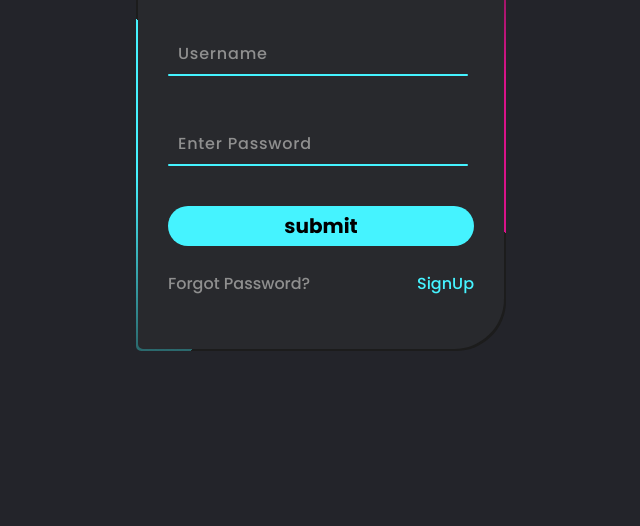
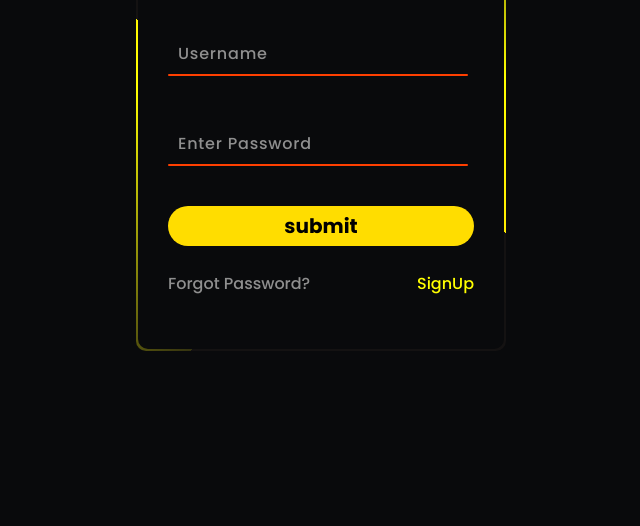
Before and after one commit to tusharvashishtha/Animated-login-Page, a plain HTML site: page index.html in a window 1280 px wide. Shown: the part 274-800 px from the top of the page, without its empty margins (319-959 px from the left). Drawn offline with Linux system fonts and the light colour scheme.

Commit message:
updated code

```diff
--- a/index.css
+++ b/index.css
@@ -12,14 +12,14 @@ body {
     justify-content: center;
     align-items: center;
     min-height: 100vh;
-    background: #23242a;
+    background: #090A0C;
 }
 .box {
     position: relative;
     width: 370px;
     height: 450px;
-    background: #1c1c1c;
-    border-radius: 50px 5px;
+    background: #141212;
+    border-radius: 10px 10px;
     overflow: hidden;
 }
 .box::before {
@@ -29,7 +29,7 @@ body {
     left: -50%;
     width: 370px;
     height: 450px;
-    background: linear-gradient(60deg , transparent , #45f3ff, #45f3ff);
+    background: linear-gradient(20deg , transparent , #FFFF00, #FFDD00);
     transform-origin: bottom right;
     animation: animate 6s linear infinite;
 }
@@ -40,7 +40,7 @@ body {
     left: -50%;
     width: 370px;
     height: 450px;
-    background: linear-gradient(60deg , transparent , #d9138a, #d9138a);
+    background: linear-gradient(60deg , transparent , #FFFF00, #FFDD00);
     transform-origin: bottom right;
     animation: animate 6s linear infinite;
     animation-delay: -3s;
@@ -56,15 +56,15 @@ body {
 form {
     position: absolute;
     inset: 2px;
-    border-radius: 50px 5px;
-    background: #28292d;
+    border-radius: 10px 10px;
+    background: #090A0C;
     z-index: 10;
     padding: 30px 30px;
     display: flex;
     flex-direction: column;
 }
 h2 {
-    color: #45f3ff;
+    color: #FFFF00;
     font-size: 35px;
     font-weight: 500;
     text-align: center;
@@ -81,7 +81,7 @@ h2 {
     background: transparent;
     border: none;
     outline: none;
-    color: #23242a;
+    color: #090A0C;
     font-size: 1em;
     letter-spacing: 0.05em;
     z-index: 10;
@@ -90,7 +90,7 @@ input[type="submit"] {
     font-size: 20px;
     border: none;
     outline: none;
-    background: #45f3ff;
+    background: #FFDD00;
     padding: 5px;
     margin-top: 40px;
     border-radius: 90px;
@@ -98,7 +98,7 @@ input[type="submit"] {
     cursor: pointer;
 }
 input[type="submit"]:active {
-    background: linear-gradient(90deg,#45f3ff,#d9138a);
+    background: linear-gradient(90deg, #FFFF00, #FF3F00);
     opacity: 0.8;
 }
 .inputbox span {
@@ -113,7 +113,7 @@ input[type="submit"]:active {
 }
 .inputbox input:valid ~ span,
 .inputbox input:focus ~ span {
-    color: #45f3ff;
+    color: #FF3F00;
     transform: translateX(-10px) translateY(-30px);
     font-size: 0.75em;
 }
@@ -123,7 +123,7 @@ input[type="submit"]:active {
     bottom: 0;
     width: 100%;
     height: 2px;
-    background: #45f3ff;
+    background: #FF3F00;
     border-radius: 4px;
     transition: 0.5s;
     pointer-events: none;
@@ -145,7 +145,7 @@ input[type="submit"]:active {
 }
 .links a:hover,
 .links a:nth-child(2){
-    color: #45f3ff;
+    color: #FFFF00;
 }
 .links a:nth-child(2):hover{
     text-decoration: underline 2px;
```
